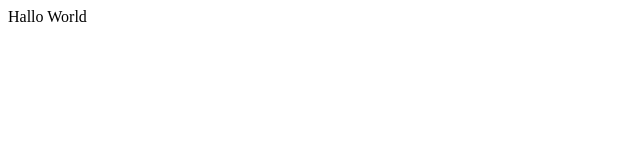
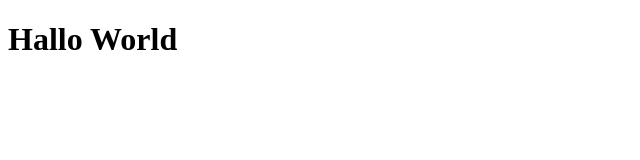
Before and after one commit to RasyidNA14/RasyidNA14.github.io, a plain HTML site: page index.html in a window 1280 px wide. Shown: the whole page, without its empty margins (0-640 px from the left). Drawn offline with Linux system fonts and the light colour scheme.

Commit message:
Update index.html

```diff
--- a/index.html
+++ b/index.html
@@ -6,6 +6,6 @@
     <title>Document</title>
 </head>
 <body>
-    Hallo World
+    <h1>Hallo World</h1>
 </body>
 </html>
```
